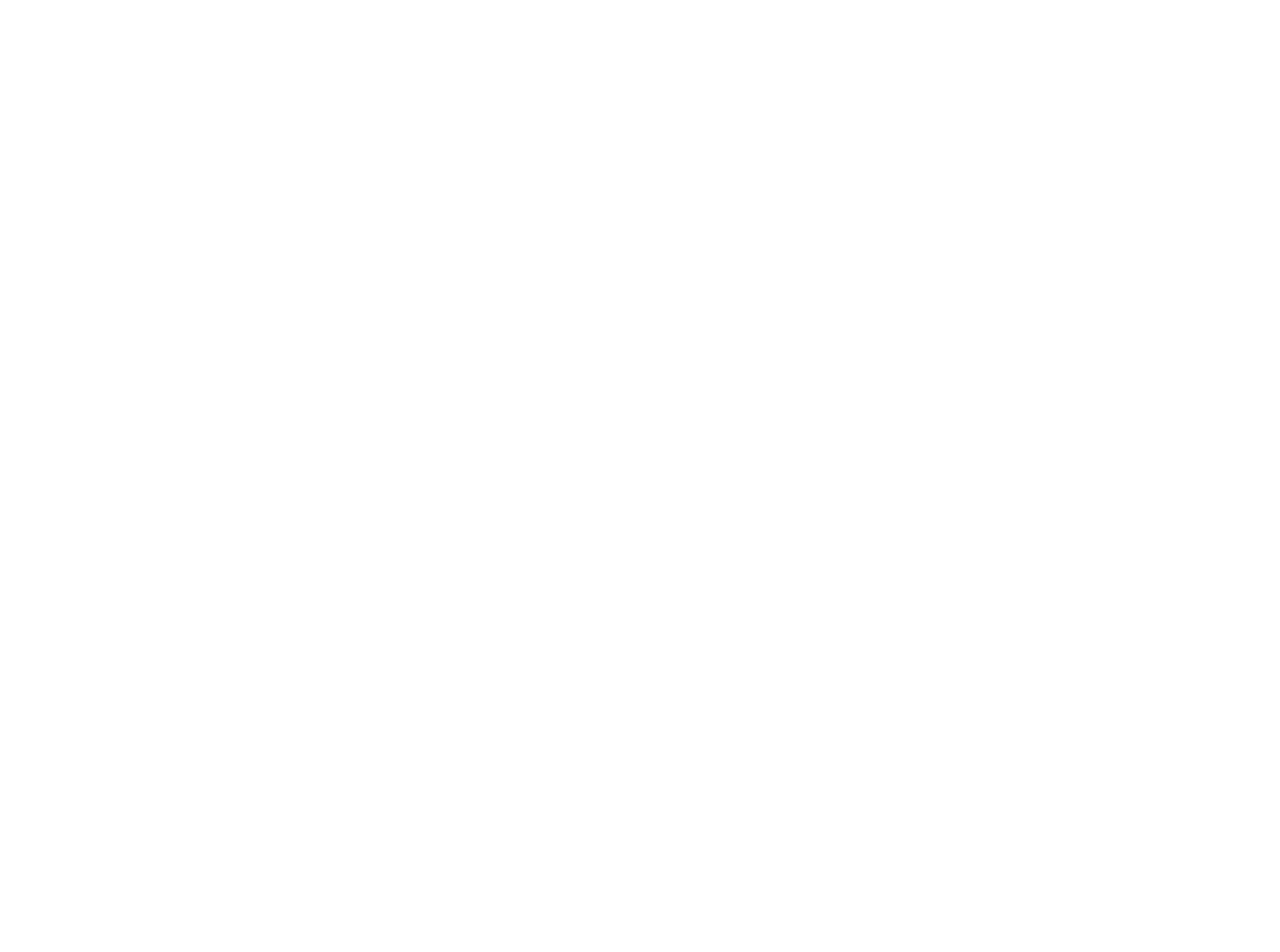
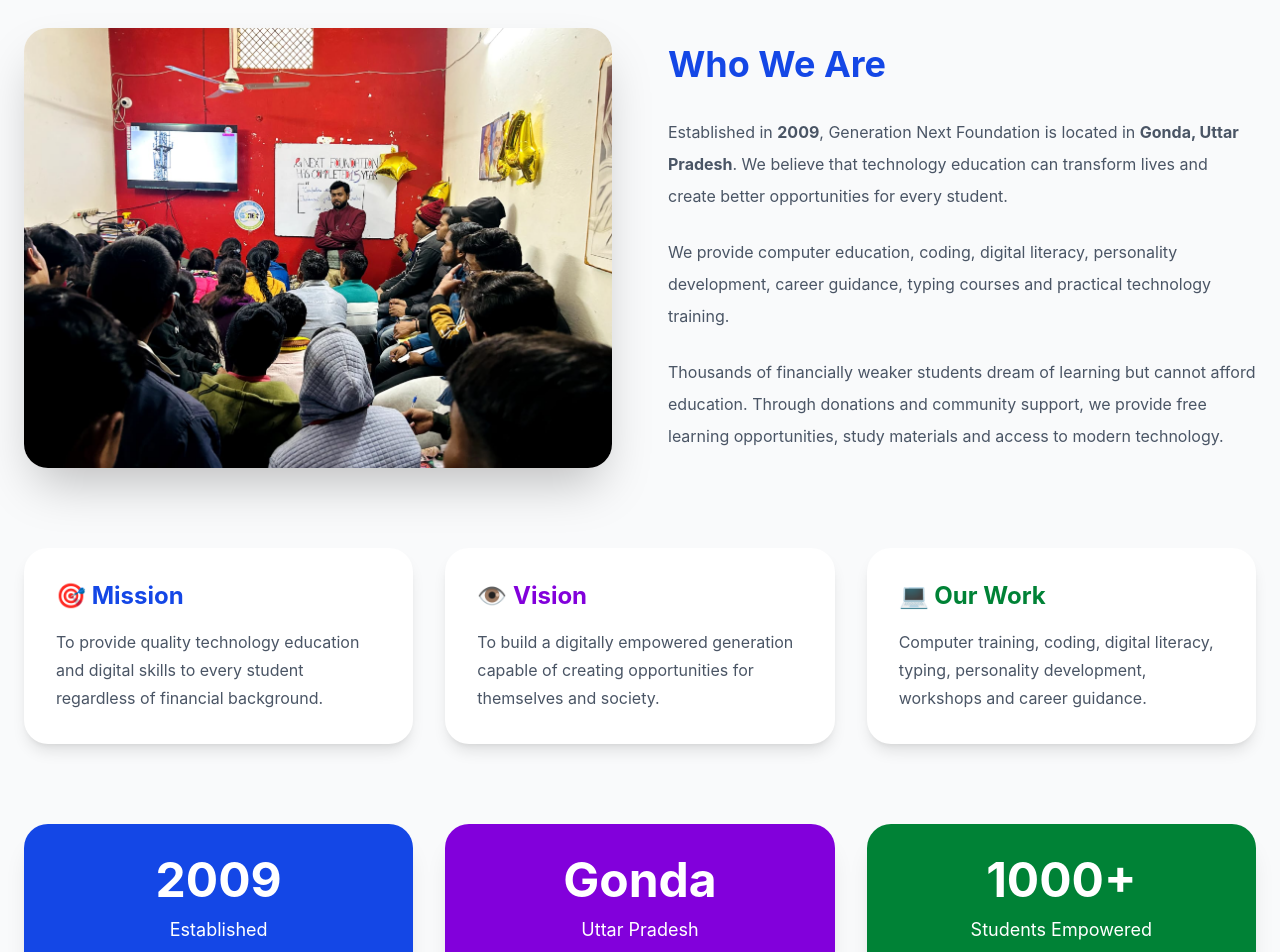
Before and after one commit to hardiksrivastava842-sketch/generation-next-foundation, a React (Vite) app: page /about in a window 1280 px wide. Before the commit this address had no page. Shown: the part 300-1252 px from the top of the page. Before the commit the page ends 800 px from the top, so only its background shows below. Built offline with nearby package versions, Linux system fonts and the light colour scheme.

Commit message:
Updated About page and website improvements

```diff
--- a/src/App.jsx
+++ b/src/App.jsx
@@ -14,11 +14,16 @@
 import Donation from "./components/Donation";
 import DonationRequests from "./pages/DonationRequests";
 import AdminDonation from "./pages/AdminDonation";
+import About from "./pages/About";
+
 function App() {
   return (
     <Routes>
 
       <Route path="/" element={<Home />} />
+
+       {/* About */}
+            <Route path="/about" element={<About />} />
 
       <Route path="/login" element={<Login />} />
 
@@ -55,7 +60,6 @@
       <Route path="/donation" element={<Donation />} />
 
 
-
             {/* Donation Requests */}
       <Route path="/donation-requests" element={<DonationRequests />} />
 
--- a/src/components/About/About.jsx
+++ b/src/components/About/About.jsx
@@ -1,9 +1,11 @@
+import about2 from "../../assets/about2.jpg";
 function About() {
   return (
     <section className="py-20 bg-white">
       <div className="max-w-7xl mx-auto px-6">
 
         <h2 className="text-4xl font-bold text-center text-blue-700">
+
           About Generation Next Foundation
         </h2>
 
@@ -13,7 +15,43 @@
           technology-based learning. Our mission is to prepare every student
           for the digital future.
         </p>
+<div className="grid lg:grid-cols-2 gap-12 items-center mt-16">
 
+  <div>
+    <img
+      src={about2}
+      alt="Generation Next Foundation"
+      className="rounded-3xl shadow-xl w-full"
+    />
+  </div>
+
+  <div>
+
+    <h3 className="text-3xl font-bold text-blue-700 mb-6">
+      Who We Are
+    </h3>
+
+    <p className="text-gray-600 leading-8 mb-5">
+      Established in <b>2009</b>, Generation Next Foundation is a
+      technology-focused non-profit organization located in
+      <b> Gonda, Uttar Pradesh.</b>
+    </p>
+
+    <p className="text-gray-600 leading-8 mb-5">
+      We provide computer education, digital literacy, typing,
+      career guidance, and modern technology training for students.
+    </p>
+
+    <p className="text-gray-600 leading-8">
+      We especially support students who cannot afford education.
+      Through donations, we provide free learning opportunities,
+      study materials, and access to modern technology so that
+      every child has the chance to build a better future.
+    </p>
+
+  </div>
+
+</div>
         <div className="grid md:grid-cols-3 gap-8 mt-16">
 
           <div className="bg-blue-50 p-8 rounded-2xl shadow">
@@ -52,6 +90,34 @@
         </div>
 
       </div>
+      <div className="grid md:grid-cols-3 gap-6 mt-16">
+
+  <div className="bg-white border rounded-2xl shadow-md p-8 text-center hover:shadow-xl transition">
+    <h2 className="text-5xl font-bold text-blue-700">2009</h2>
+    <p className="mt-3 text-gray-600 font-semibold">
+      Established
+    </p>
+  </div>
+
+  <div className="bg-white border rounded-2xl shadow-md p-8 text-center hover:shadow-xl transition">
+    <h2 className="text-5xl font-bold text-purple-700">
+      Gonda
+    </h2>
+    <p className="mt-3 text-gray-600 font-semibold">
+      Uttar Pradesh
+    </p>
+  </div>
+
+  <div className="bg-white border rounded-2xl shadow-md p-8 text-center hover:shadow-xl transition">
+    <h2 className="text-5xl font-bold text-green-700">
+      1000+
+    </h2>
+    <p className="mt-3 text-gray-600 font-semibold">
+      Students Empowered
+    </p>
+  </div>
+
+</div>
     </section>
   );
 }
--- a/src/components/Navbar/Navbar.jsx
+++ b/src/components/Navbar/Navbar.jsx
@@ -24,15 +24,14 @@
             </Link>
           </li>
 
-          <li>
-            <a
-              href="/#about"
-              className="hover:text-purple-700 transition"
-            >
-              About
-            </a>
-          </li>
-
+         <li>
+  <Link
+    to="/about"
+    className="hover:text-purple-700 transition"
+  >
+    About
+  </Link>
+</li>
           <li>
             <Link
               to="/donation"
--- /dev/null
+++ b/src/pages/About.jsx
@@ -0,0 +1,127 @@
+import about2 from "../assets/about2.jpg";
+
+function About() {
+  return (
+    <section className="bg-gray-50 py-20">
+      <div className="max-w-7xl mx-auto px-6">
+
+        {/* Heading */}
+        <div className="text-center">
+          <h1 className="text-5xl font-extrabold text-blue-700">
+            About Generation Next Foundation
+          </h1>
+
+          <p className="mt-6 text-lg text-gray-600 max-w-3xl mx-auto leading-8">
+            Generation Next Foundation is a technology-based NGO dedicated to
+            empowering students through computer education, digital literacy,
+            career guidance and modern skill development.
+          </p>
+        </div>
+
+        {/* About Section */}
+        <div className="grid lg:grid-cols-2 gap-14 items-center mt-20">
+
+          {/* Image */}
+          <div>
+            <img
+              src={about2}
+              alt="Generation Next Foundation"
+              className="rounded-3xl shadow-2xl w-full"
+            />
+          </div>
+
+          {/* Content */}
+          <div>
+
+            <h2 className="text-4xl font-bold text-blue-700 mb-8">
+              Who We Are
+            </h2>
+
+            <p className="text-gray-600 leading-8 mb-6">
+              Established in <b>2009</b>, Generation Next Foundation is located
+              in <b>Gonda, Uttar Pradesh</b>. We believe that technology
+              education can transform lives and create better opportunities for
+              every student.
+            </p>
+
+            <p className="text-gray-600 leading-8 mb-6">
+              We provide computer education, coding, digital literacy,
+              personality development, career guidance, typing courses and
+              practical technology training.
+            </p>
+
+            <p className="text-gray-600 leading-8">
+              Thousands of financially weaker students dream of learning but
+              cannot afford education. Through donations and community support,
+              we provide free learning opportunities, study materials and access
+              to modern technology.
+            </p>
+
+          </div>
+
+        </div>
+
+        {/* Mission Vision Work */}
+        <div className="grid md:grid-cols-3 gap-8 mt-20">
+
+          <div className="bg-white p-8 rounded-3xl shadow-lg hover:-translate-y-2 transition">
+            <h3 className="text-2xl font-bold text-blue-700 mb-4">
+              🎯 Mission
+            </h3>
+
+            <p className="text-gray-600 leading-7">
+              To provide quality technology education and digital skills to
+              every student regardless of financial background.
+            </p>
+          </div>
+
+          <div className="bg-white p-8 rounded-3xl shadow-lg hover:-translate-y-2 transition">
+            <h3 className="text-2xl font-bold text-purple-700 mb-4">
+              👁 Vision
+            </h3>
+
+            <p className="text-gray-600 leading-7">
+              To build a digitally empowered generation capable of creating
+              opportunities for themselves and society.
+            </p>
+          </div>
+
+          <div className="bg-white p-8 rounded-3xl shadow-lg hover:-translate-y-2 transition">
+            <h3 className="text-2xl font-bold text-green-700 mb-4">
+              💻 Our Work
+            </h3>
+
+            <p className="text-gray-600 leading-7">
+              Computer training, coding, digital literacy, typing,
+              personality development, workshops and career guidance.
+            </p>
+          </div>
+
+        </div>
+
+        {/* Stats */}
+        <div className="grid md:grid-cols-3 gap-8 mt-20">
+
+          <div className="bg-blue-700 text-white rounded-3xl p-8 text-center shadow-xl">
+            <h2 className="text-5xl font-bold">2009</h2>
+            <p className="mt-3 text-lg">Established</p>
+          </div>
+
+          <div className="bg-purple-700 text-white rounded-3xl p-8 text-center shadow-xl">
+            <h2 className="text-5xl font-bold">Gonda</h2>
+            <p className="mt-3 text-lg">Uttar Pradesh</p>
+          </div>
+
+          <div className="bg-green-700 text-white rounded-3xl p-8 text-center shadow-xl">
+            <h2 className="text-5xl font-bold">1000+</h2>
+            <p className="mt-3 text-lg">Students Empowered</p>
+          </div>
+
+        </div>
+
+      </div>
+    </section>
+  );
+}
+
+export default About;
```
Also changed, not shown: src/assets/about1.jpg (added), src/assets/about2.jpg (added).
